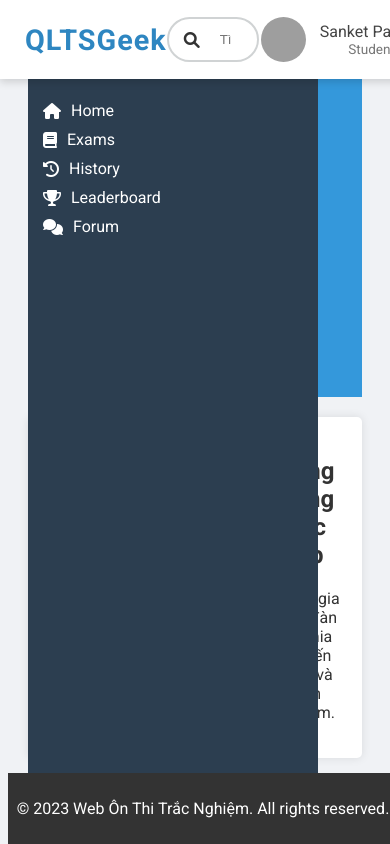
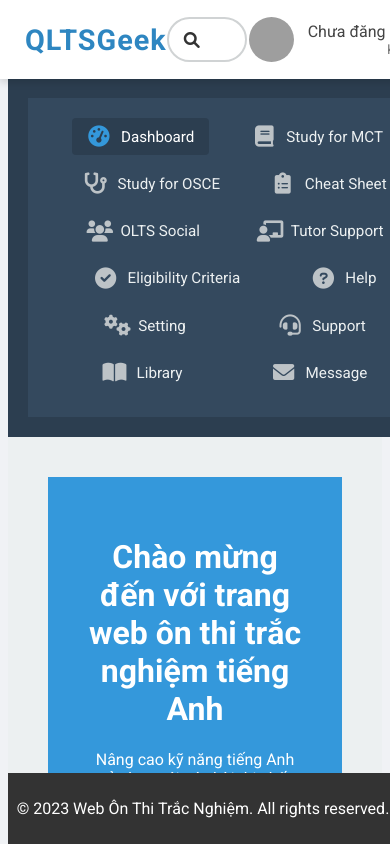
Before and after one commit to nguyenduccanh011/Web_On_Thi_Trac_Nghiem_Nodejs, a Vue app in the folder fontend/: page / in a window 390 px wide. Shown: the top 844 px of the page. Built offline with nearby package versions, Linux system fonts and the light colour scheme; grey boxes are pictures that could not be loaded.

Commit message:
chỉnh sửa hiển thị header, footer

```diff
--- a/fontend/src/App.vue
+++ b/fontend/src/App.vue
@@ -5,7 +5,9 @@
       <div class="sidebar">
         <AppSidebar />
       </div>
-      <router-view />
+      <div class="content">
+        <router-view />
+      </div>
     </div>
     <AppFooter />
   </div>
@@ -37,27 +39,59 @@ export default {
 .main-content {
   display: flex;
   flex: 1;
+  margin-top: 70px;
+  position: relative;
+  width: 100%;
 }
 
 .sidebar {
-  width: 200px; /* Chiều rộng cố định cho sidebar */
-  background-color: #2c3e50; /* Màu nền sidebar */
-  padding: 20px; /* Khoảng cách bên trong */
+  width: 260px;
+  background-color: #2c3e50;
+  padding: 20px;
+  position: fixed;
+  top: 70px;
+  left: 0;
+  height: calc(100vh - 70px - 40px); /* Trừ chiều cao của header và footer */
+  overflow-y: auto;
+  z-index: 1; /* Đảm bảo sidebar nằm dưới header và footer */
 }
 
-router-view {
-  flex: 1; /* Chiếm phần còn lại của không gian */
+.content {
+  flex: 1;
   padding: 20px;
-  background-color: #ecf0f1; /* Màu nền nội dung chính */
+  background-color: #ecf0f1;
+  margin-left: 260px;
+  min-height: calc(100vh - 70px - 40px); /* Trừ chiều cao của header và footer */
+  width: calc(100% - 260px);
+  position: relative;
+  z-index: 0; /* Đảm bảo content nằm dưới sidebar */
+  box-sizing: border-box;
+}
+
+header {
+  z-index: 2; /* Đảm bảo header nằm trên sidebar */
+}
+
+footer {
+  z-index: 2; /* Đảm bảo footer nằm trên sidebar */
 }
 
 /* Responsive design cho màn hình nhỏ */
 @media (max-width: 768px) {
   .main-content {
-    flex-direction: column; /* Chuyển sang bố cục dọc */
+    flex-direction: column;
   }
   .sidebar {
-    width: 100%; /* Sidebar chiếm toàn bộ chiều rộng */
+    width: 100%;
+    position: relative;
+    top: 0;
+    left: 0;
+    height: auto;
+    z-index: 1;
+  }
+  .content {
+    margin-left: 0;
+    width: 100%;
   }
 }
 </style>
--- a/fontend/src/components/Header.vue
+++ b/fontend/src/components/Header.vue
@@ -12,10 +12,10 @@
     <div class="user-info" @click="toggleDropdown" ref="userInfo">
       <img src="https://photo.znews.vn/w1200/Uploaded/mdf_eioxrd/2021_07_06/1q.jpg" alt="Avatar" class="avatar">
       <div class="user-details">
-        <span>Sanket Pal</span>
-        <span class="role">Student</span>
+        <span>{{ isLoggedIn ? 'Sanket Pal' : 'Chưa đăng nhập' }}</span>
+        <span class="role">{{ isLoggedIn ? 'Student' : 'Khách' }}</span>
       </div>
-      <div class="user-dropdown" v-show="isDropdownVisible" ref="dropdown">
+      <div class="user-dropdown" v-show="isDropdownVisible && isLoggedIn" ref="dropdown">
         <router-link to="/profile"><i class="fas fa-user"></i> Hồ sơ</router-link>
         <router-link to="/settings"><i class="fas fa-cog"></i> Cài đặt</router-link>
         <router-link to="/logout"><i class="fas fa-sign-out-alt"></i> Đăng xuất</router-link>
@@ -29,13 +29,30 @@ export default {
   name: 'AppHeader',
   data() {
     return {
-      isDropdownVisible: false
+      isDropdownVisible: false,
+      isLoggedIn: false
     };
   },
   methods: {
     toggleDropdown() {
+      if (!this.isLoggedIn) {
+        this.$router.push('/register');
+        return;
+      }
       this.isDropdownVisible = !this.isDropdownVisible;
+    },
+    handleClickOutside(event) {
+      if (this.$refs.userInfo && !this.$refs.userInfo.contains(event.target)) {
+        this.isDropdownVisible = false;
+      }
     }
+  },
+  mounted() {
+    document.addEventListener('click', this.handleClickOutside);
+    this.isLoggedIn = localStorage.getItem('isLoggedIn') === 'true';
+  },
+  beforeUnmount() {
+    document.removeEventListener('click', this.handleClickOutside);
   }
 };
 </script>
@@ -128,45 +145,6 @@ export default {
 }
 
 .user-dropdown {
-  display: none;
-  position: absolute;
-  top: 100%;
-  right: 0;
-  background-color: #fff;
-  box-shadow: 0 3px 8px rgba(0, 0, 0, 0.15);
-  border-radius: 4px;
-  overflow: hidden;
-  z-index: 200;
-}
-
-.user-dropdown a {
-  display: block;
-  padding: 10px 15px;
-  color: #444;
-  text-decoration: none;
-}
-
-.user-dropdown a:hover {
-  background-color: #f0f0f0;
-}
-
-.search-bar {
-  border: 2px solid #d0d3d4;
-  border-radius: 30px;
-  padding: 8px 15px;
-  transition: border-color 0.3s;
-}
-.search-bar:focus-within {
-  border-color: #2e86c1;
-}
-
-.user-dropdown a:hover {
-  background-color: #e8f0fe;
-  color: #2e86c1;
-}
-
-.user-dropdown {
-  display: none;
   position: absolute;
   top: 100%;
   right: 0;
@@ -185,7 +163,21 @@ export default {
   padding: 10px 15px;
   color: #444;
   text-decoration: none;
-  white-space: nowrap;
+}
+
+.user-dropdown a:hover {
+  background-color: #e8f0fe;
+  color: #2e86c1;
+}
+
+.search-bar {
+  border: 2px solid #d0d3d4;
+  border-radius: 30px;
+  padding: 8px 15px;
+  transition: border-color 0.3s;
+}
+.search-bar:focus-within {
+  border-color: #2e86c1;
 }
 
 .user-dropdown a:hover {
--- a/fontend/src/components/Sidebar.vue
+++ b/fontend/src/components/Sidebar.vue
@@ -1,12 +1,21 @@
 <template>
-    <aside>
-      <ul>
-        <li><router-link to="/"><i class="fas fa-home"></i> Home</router-link></li>
-        <li><router-link to="/exams"><i class="fas fa-book"></i> Exams</router-link></li>
-        <li><router-link to="/history"><i class="fas fa-history"></i> History</router-link></li>
-        <li><router-link to="/leaderboard"><i class="fas fa-trophy"></i> Leaderboard</router-link></li>
-        <li><router-link to="/forum"><i class="fas fa-comments"></i> Forum</router-link></li>
-      </ul>
+    <aside class="sidebar">
+      <nav>
+        <ul>
+          <li><router-link to="/"><i class="fas fa-tachometer-alt"></i> Dashboard</router-link></li>
+          <li><router-link to="/exams"><i class="fas fa-book"></i> Study for MCT</router-link></li>
+          <li><router-link to="/history"><i class="fas fa-stethoscope"></i> Study for OSCE</router-link></li>
+          <li><router-link to="/leaderboard"><i class="fas fa-clipboard-list"></i> Cheat Sheet</router-link></li>
+          <li><router-link to="/forum"><i class="fas fa-users"></i> OLTS Social</router-link></li>
+          <li><router-link to="/support"><i class="fas fa-chalkboard-teacher"></i> Tutor Support</router-link></li>
+          <li><router-link to="/criteria"><i class="fas fa-check-circle"></i> Eligibility Criteria</router-link></li>
+          <li><router-link to="/help"><i class="fas fa-question-circle"></i> Help</router-link></li>
+          <li><router-link to="/settings"><i class="fas fa-cogs"></i> Setting</router-link></li>
+          <li><router-link to="/support"><i class="fas fa-headset"></i> Support</router-link></li>
+          <li><router-link to="/library"><i class="fas fa-book-open"></i> Library</router-link></li>
+          <li><router-link to="/messages"><i class="fas fa-envelope"></i> Message</router-link></li>
+        </ul>
+      </nav>
     </aside>
   </template>
 
@@ -17,44 +26,122 @@
   </script>
 
   <style scoped>
-  aside {
+  @import url('https://cdnjs.cloudflare.com/ajax/libs/font-awesome/6.0.0/css/all.min.css');
+
+  .sidebar {
+    width: 260px;
     background-color: #2c3e50;
-    padding: 15px;
-    height: 100%;
+    color: #ecf0f1;
+    padding-top: 30px;
+    transition: width 0.3s ease;
+    position: fixed;
+    top: 70px;
+    height: calc(100vh - 70px);
+    overflow-y: auto;
   }
 
-  aside ul {
+  .sidebar nav ul {
     list-style: none;
     padding: 0;
+    margin: 0;
   }
 
-  aside ul li {
-    margin-bottom: 10px;
+  .sidebar nav li {
+    margin-bottom: 5px;
   }
 
-  aside ul li a {
-    text-decoration: none;
-    color: white;
+  .sidebar nav li a {
     display: flex;
     align-items: center;
+    padding: 12px 25px;
+    color: #ecf0f1;
+    text-decoration: none;
+    transition: all 0.3s ease;
+    border-left: 3px solid transparent;
+    font-size: 0.95em;
   }
 
-  aside ul li a i {
-    margin-right: 10px;
+  .sidebar nav li a:hover,
+  .sidebar nav li a.router-link-active {
+    background-color: #34495e;
+    color: #fff;
+    border-left-color: #3498db;
+    padding-left: 22px;
   }
 
-  aside ul li a:hover {
-    text-decoration: underline;
+  .sidebar nav li a i {
+    margin-right: 15px;
+    width: 24px;
+    text-align: center;
+    font-size: 1.2em;
+    color: #bdc3c7;
   }
 
-  aside {
-  position: fixed;
-  top: 70px;
-  width: 260px;
-  height: calc(100vh - 70px);
-}
-aside ul li a:hover {
-  background-color: #34495e;
-  border-left: 3px solid #3498db;
-}
+  .sidebar nav li a:hover i,
+  .sidebar nav li a.router-link-active i {
+    color: #3498db;
+  }
+
+  /* Responsive design */
+  @media (max-width: 992px) {
+    .sidebar {
+      width: 80px;
+    }
+
+    .sidebar nav li a span {
+      display: none;
+    }
+
+    .sidebar nav li a i {
+      margin-right: 0;
+      font-size: 1.4em;
+    }
+
+    .sidebar nav li a {
+      padding: 15px;
+      justify-content: center;
+    }
+  }
+
+  @media (max-width: 768px) {
+    .sidebar {
+      width: 100%;
+      padding-top: 15px;
+      position: relative;
+      top: 0;
+      height: auto;
+      background-color: #34495e;
+    }
+
+    .sidebar nav li a span {
+      display: inline;
+    }
+
+    .sidebar nav li a i {
+      margin-right: 10px;
+    }
+
+    .sidebar nav ul {
+      display: flex;
+      flex-wrap: wrap;
+      justify-content: space-around;
+      padding: 0 10px;
+    }
+
+    .sidebar nav li {
+      margin: 5px;
+    }
+
+    .sidebar nav li a {
+      padding: 8px 15px;
+      border-radius: 4px;
+      border-left: none;
+    }
+
+    .sidebar nav li a:hover,
+    .sidebar nav li a.router-link-active {
+      background-color: #2c3e50;
+      padding-left: 15px;
+    }
+  }
   </style>
```
